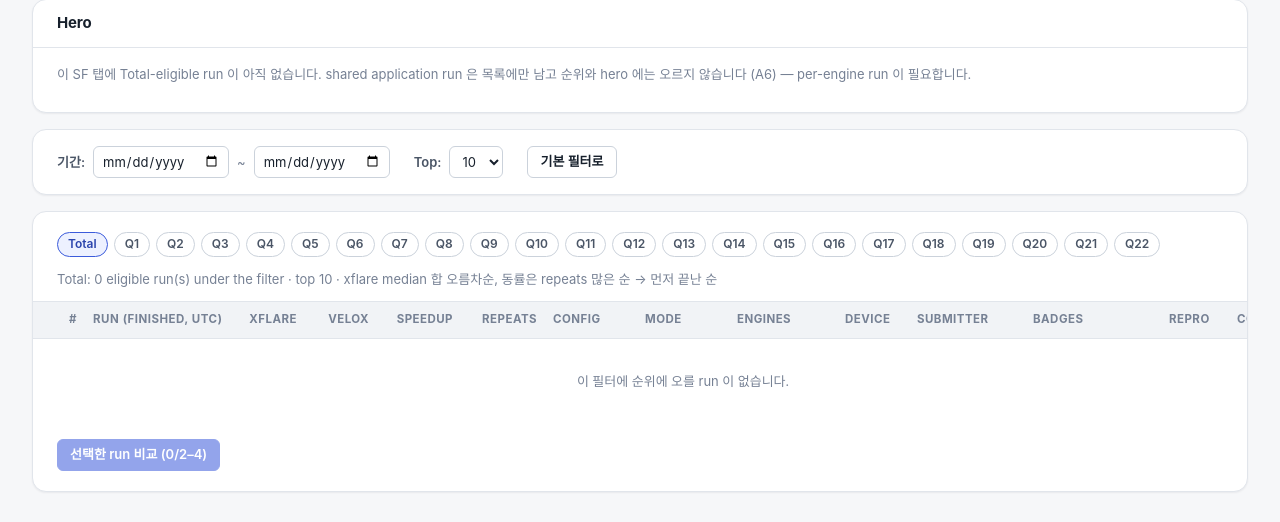
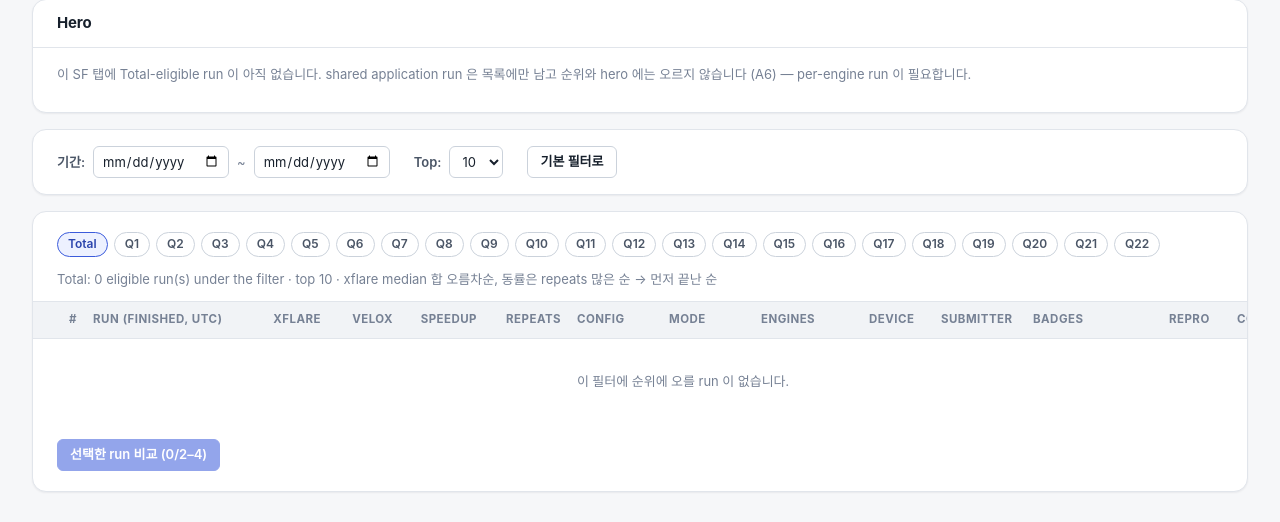
Before and after one commit to xcena-dev/xflare-leaderboard, a Flask app: page /b/xflare_leaderboard in a window 1280 px wide. Shown: the part 286-808 px from the top of the page. Run offline with Flask 2, Linux system fonts and the light colour scheme.

Commit message:
fix: keep wide card content reachable, the UTC header and run-id case
Review findings on the restyle:
- A card no longer clips: every table sits in its own scroller (settings, overrides and devices tables too), and
  long argv entries, notes and reasons wrap.
- The board's Run column is wide enough to show "Run (finished, UTC)".
- Run ids in compare headers keep their case under the upper-cased header labels.
- A table that opens a card sits flush under its head; card padding is two local properties.
- The top bar is one macro; chart colours are read once per chart.

Co-Authored-By: Claude Opus 5.5 <noreply@anthropic.com>

```diff
--- a/static/leaderboard.css
+++ b/static/leaderboard.css
@@ -3,22 +3,27 @@
 
 /* ---- cards: a section with a divided head; tables run to its edges ------ */
 .lb-panel {
+  --panel-py: 20px; --panel-px: var(--space-5);
   background: var(--surface); border: 1px solid var(--border); border-radius: var(--radius-lg);
-  box-shadow: var(--shadow-sm); padding: 20px var(--space-5); margin-bottom: var(--space-4);
-  overflow: hidden;
+  box-shadow: var(--shadow-sm); padding: var(--panel-py) var(--panel-px); margin-bottom: var(--space-4);
 }
 .lb-panel > h3, .lb-hero-head {
-  margin: -20px calc(-1 * var(--space-5)) var(--space-4); padding: 14px var(--space-5);
-  border-bottom: 1px solid var(--border); font-size: 15px;
+  margin: calc(-1 * var(--panel-py)) calc(-1 * var(--panel-px)) var(--space-4); padding: 14px var(--panel-px);
+  border-bottom: 1px solid var(--border);
 }
-.lb-hero-head h3 { font-size: 15px; }
-.lb-panel > .cmp-scroll, .lb-panel > .cmp-table { margin-left: calc(-1 * var(--space-5)); margin-right: calc(-1 * var(--space-5)); }
-.lb-panel > .cmp-table { width: calc(100% + 2 * var(--space-5)); }
-.lb-panel > .cmp-scroll:last-child, .lb-panel > .cmp-table:last-child { margin-bottom: -20px; }
-.lb-panel .cmp-table th:first-child, .lb-panel .cmp-table td:first-child { padding-left: var(--space-5); }
-.lb-panel .cmp-table th:last-child, .lb-panel .cmp-table td:last-child { padding-right: var(--space-5); }
-.lb-panel > * + .cmp-scroll, .lb-panel > * + .cmp-table { margin-top: var(--space-3); }
+.lb-panel > h3, .lb-hero-head h3 { font-size: 15px; }
+/* Every table sits in its own scroller, so a wide one scrolls inside the card instead of spilling out of it. */
+.lb-panel > .cmp-scroll { margin-left: calc(-1 * var(--panel-px)); margin-right: calc(-1 * var(--panel-px)); }
+.lb-panel > * + .cmp-scroll { margin-top: var(--space-3); }
 .lb-panel > .cmp-scroll + .cmp-scroll { margin-top: var(--space-5); }
+/* Flush under the head (the platform's tight card body) and, last in the card, rounded with it. */
+.lb-panel > h3 + .cmp-scroll { margin-top: calc(-1 * var(--space-4)); }
+.lb-panel > h3 + .cmp-scroll th { border-top: 0; }
+.lb-panel > .cmp-scroll:last-child {
+  margin-bottom: calc(-1 * var(--panel-py)); border-radius: 0 0 calc(var(--radius-lg) - 1px) calc(var(--radius-lg) - 1px);
+}
+.lb-panel .cmp-table th:first-child, .lb-panel .cmp-table td:first-child { padding-left: var(--panel-px); }
+.lb-panel .cmp-table th:last-child, .lb-panel .cmp-table td:last-child { padding-right: var(--panel-px); }
 
 /* ---- tabs: SF tabs underline like the platform's; metric tabs are chips -- */
 .lb-tabs {
@@ -78,6 +83,9 @@ td.lb-empty { text-align: center; padding: var(--space-6) var(--space-5); white-
 
 .lb-chart { position: relative; height: 320px; }
 
+/* Wider than the platform's 1320px content column: these pages have no sidebar and the board is 14 columns. */
+.lb-wrap { max-width: 1400px; }
+
 /* ---- board -------------------------------------------------------------- */
 .lb-filters .lb-filter-slot:empty { display: none; }
 .lb-filters select { max-width: 220px; }
@@ -87,7 +95,7 @@ td.lb-empty { text-align: center; padding: var(--space-6) var(--space-5); white-
 .lb-board { min-width: 1300px; }
 .lb-board th, .lb-board td { padding-left: 8px; padding-right: 8px; }
 .lb-board th:nth-child(1) { width: 52px; }
-.lb-board th:nth-child(2) { width: 148px; }
+.lb-board th:nth-child(2) { width: 172px; }
 .lb-board th:nth-child(3), .lb-board th:nth-child(4) { width: 72px; }
 .lb-board th:nth-child(5) { width: 84px; }
 .lb-board th:nth-child(6) { width: 84px; }
@@ -136,6 +144,8 @@ p.lb-badges { margin: 0 0 var(--space-3) 0; }
 .lb-diff { background: var(--surface-2); border: 1px solid var(--border); color: var(--text-2); }
 .lb-notes, .lb-reasons { margin: var(--space-2) 0; padding-left: 20px; font-size: var(--text-sm); }
 .lb-argv { font-size: var(--text-sm); }
+/* Uploaded tokens can be long and unbroken (argv entries, hashes): wrap them rather than run past the card. */
+.lb-notes, .lb-reasons, .lb-argv { overflow-wrap: anywhere; }
 .lb-diff .d-add  { color: var(--diff-add-text); font-weight: 600; }
 .lb-diff .d-del  { color: var(--diff-del-text); }
 .lb-diff .d-hunk { color: var(--accent-text); }
--- a/static/leaderboard.js
+++ b/static/leaderboard.js
@@ -8,16 +8,19 @@
 (function () {
   const QUERIES = Array.from({ length: 22 }, (_, i) => i + 1);
 
-  // Chart colours come from style.css's tokens, so a chart follows the page's light or dark theme as drawn; the
-  // fallbacks (the light theme's) cover a page whose stylesheet did not load.
-  function token(name, fallback) {
-    if (typeof getComputedStyle !== 'function') return fallback;
-    return getComputedStyle(document.documentElement).getPropertyValue(name).replace(/\s+/g, ' ').trim() || fallback;
+  // Chart colours come from style.css's tokens, read once per chart, so a chart follows the page's light or dark
+  // theme as drawn; the fallbacks (the light theme's) cover a page whose stylesheet did not load.
+  function chartColors() {
+    const css = typeof getComputedStyle === 'function' ? getComputedStyle(document.documentElement) : null;
+    const token = (name, fallback) => (css && css.getPropertyValue(name).trim()) || fallback;
+    const xflare = token('--chart-xflare', '#3b5bdb');
+    return {
+      xflare, velox: token('--chart-velox', '#aab3c0'),
+      series: [xflare, token('--chart-2', '#7048e8'), token('--chart-3', '#b7791f'), token('--chart-4', '#1f8a4c')],
+      tick: token('--text-3', '#768194'), grid: token('--border', '#e1e5eb'), legend: token('--text-2', '#4a5566'),
+      font: token('--font', 'sans-serif'),
+    };
   }
-  const xflareColor = () => token('--chart-xflare', '#3b5bdb');
-  const veloxColor = () => token('--chart-velox', '#aab3c0');
-  const seriesColors = () => [xflareColor(), token('--chart-2', '#7048e8'), token('--chart-3', '#b7791f'),
-                              token('--chart-4', '#1f8a4c')];
 
   function el(tag, cls, text) {
     const n = document.createElement(tag);
@@ -99,11 +102,10 @@
   }
 
   // Grouped bars per query, linear or log as the page's toggle stands now.
-  function perQueryChart(canvas, datasets, logBox) {
+  function perQueryChart(canvas, datasets, logBox, colors) {
     if (typeof Chart === 'undefined') return null;
-    const font = { family: token('--font', 'sans-serif'), size: 12 };
-    const tick = token('--text-3', '#768194');
-    const grid = token('--border', '#e1e5eb');
+    const font = { family: colors.font, size: 12 };
+    const { tick, grid } = colors;
     const chart = new Chart(canvas, {
       type: 'bar',
       data: { labels: QUERIES.map(q => `Q${q}`), datasets },
@@ -117,7 +119,7 @@
         },
         plugins: {
           legend: { align: 'end',
-                    labels: { color: token('--text-2', '#4a5566'), font, boxWidth: 10, boxHeight: 10,
+                    labels: { color: colors.legend, font, boxWidth: 10, boxHeight: 10,
                               useBorderRadius: true, borderRadius: 2 } },
         },
       },
@@ -278,10 +280,11 @@
       kv(meta, 'Finished', fmtTs(hero.finished_at));
       kv(meta, 'Devices', fmtDevices(hero));
       kv(meta, 'Badges', badgeList(hero.badges, cfg.badge_class));
+      const colors = chartColors();
       chart = perQueryChart(document.getElementById('hero-chart'), [
-        bar('xflare', hero.per_query.map(p => p.xflare_ms), xflareColor()),
-        bar('velox', hero.per_query.map(p => p.velox_ms), veloxColor()),
-      ], heroLog);
+        bar('xflare', hero.per_query.map(p => p.xflare_ms), colors.xflare),
+        bar('velox', hero.per_query.map(p => p.velox_ms), colors.velox),
+      ], heroLog, colors);
     }
 
     // A6: shared-application runs under the filter, stored and listed but never ranked, named under the board
@@ -462,10 +465,11 @@
   function initRun() {
     const run = JSON.parse(document.getElementById('lb-run-data').textContent);
     const logBox = document.getElementById('run-log');
+    const colors = chartColors();
     const chart = perQueryChart(document.getElementById('run-chart'), [
-      bar('xflare', run.xflare, xflareColor()),
-      bar('velox', run.velox, veloxColor()),
-    ], logBox);
+      bar('xflare', run.xflare, colors.xflare),
+      bar('velox', run.velox, colors.velox),
+    ], logBox, colors);
     bindLogToggle(logBox, () => chart);
 
     // No copy button when no command is offered; withdraw below
@@ -505,10 +509,10 @@
   function initCompare() {
     const data = JSON.parse(document.getElementById('lb-compare-data').textContent);
     const logBox = document.getElementById('compare-log');
-    const colors = seriesColors();
+    const colors = chartColors();
     const chart = perQueryChart(document.getElementById('compare-chart'),
-                                data.series.map((s, i) => bar(data.names[i], s, colors[i % colors.length])),
-                                logBox);
+                                data.series.map((s, i) => bar(data.names[i], s, colors.series[i % colors.series.length])),
+                                logBox, colors);
     bindLogToggle(logBox, () => chart);
     const only = document.getElementById('params-only-diff');
     only.addEventListener('change', () => {
--- a/static/style.css
+++ b/static/style.css
@@ -1,6 +1,6 @@
 /* Base for the leaderboard pages: the XFLARE Developer Platform's design tokens (light and dark under the same
    names), the top bar and page head, buttons, tables, the filter bar and chart tools. leaderboard.css adds the
-   page-specific parts. No external fonts: the service runs on a network without internet access. */
+   page-specific parts. Like the platform, it uses the system font stack: no font files to ship. */
 :root {
   --font: ui-sans-serif, -apple-system, BlinkMacSystemFont, "Segoe UI", "Apple SD Gothic Neo",
           "Noto Sans KR", Roboto, "Helvetica Neue", Arial, sans-serif;
@@ -145,8 +145,7 @@ input[type=checkbox] { accent-color: var(--accent); }
 .lb-crumbs .lb-here { color: var(--text); font-weight: 600; white-space: nowrap; overflow: hidden; text-overflow: ellipsis; }
 
 /* ---- page body and head ------------------------------------------------- */
-/* Wider than the platform's 1320px content column: these pages have no sidebar and the board is 14 columns. */
-.detail-wrap { padding: var(--space-6); max-width: 1400px; margin: 0 auto; }
+.detail-wrap { padding: var(--space-6); max-width: 1320px; margin: 0 auto; }
 .lb-page-head {
   display: flex; align-items: flex-start; justify-content: space-between; gap: var(--space-4);
   flex-wrap: wrap; margin-bottom: var(--space-5);
@@ -197,6 +196,8 @@ input[type=checkbox] { accent-color: var(--accent); }
 .cmp-table tbody tr:hover td { background: color-mix(in srgb, var(--surface-2) 60%, transparent); }
 .cmp-table .num { text-align: right; }
 .cmp-table code { font-size: 12.5px; }
+/* A run id in a header is data, not a label: keep its case. */
+.cmp-table th .lb-id { text-transform: none; }
 .cmp-scroll { overflow-x: auto; }
 
 .diff-good { color: var(--ok); }
--- a/templates/leaderboard.html
+++ b/templates/leaderboard.html
@@ -1,3 +1,4 @@
+{%- from "leaderboard_macros.html" import topbar -%}
 <!doctype html>
 <html lang="ko">
 <head>
@@ -8,13 +9,7 @@
   <script src="https://cdn.jsdelivr.net/npm/chart.js@4.4.1/dist/chart.umd.min.js"></script>
 </head>
 <body data-page="board">
-<header class="lb-header">
-  <a class="lb-brand" href="{{ url_for('leaderboard.board_page') }}">
-    <span class="lb-brand-mark" aria-hidden="true">X</span>
-    <span class="lb-brand-text"><span class="lb-brand-name">XFLARE</span><span class="lb-brand-sub">Leaderboard</span></span>
-  </a>
-  <nav class="lb-crumbs" aria-label="Breadcrumb"><span class="lb-here">{{ benchmark.title }}</span></nav>
-</header>
+{{ topbar([(benchmark.title, none)]) }}
 
 <main class="detail-wrap lb-wrap" style="--bench-color: {{ benchmark.color or '#6366F1' }};">
   <div class="lb-page-head">
--- a/templates/leaderboard_macros.html
+++ b/templates/leaderboard_macros.html
@@ -11,12 +11,28 @@
 {%- macro more(items, limit, tag='p') -%}
   {%- if items | length > limit -%}<{{ tag }} class="lb-more">{{ items | length - limit }} more — see raw JSON</{{ tag }}>{%- endif -%}
 {%- endmacro -%}
+{#- The top bar: the platform's brand, then the breadcrumbs as (label, href) pairs; href none marks the current page. -#}
+{%- macro topbar(crumbs) -%}
+<header class="lb-header">
+  <a class="lb-brand" href="{{ url_for('leaderboard.board_page') }}">
+    <span class="lb-brand-mark" aria-hidden="true">X</span>
+    <span class="lb-brand-text"><span class="lb-brand-name">XFLARE</span><span class="lb-brand-sub">Leaderboard</span></span>
+  </a>
+  <nav class="lb-crumbs" aria-label="Breadcrumb">
+    {%- for label, href in crumbs -%}
+    {%- if not loop.first %}<span class="lb-sep">/</span>{% endif -%}
+    {%- if href %}<a href="{{ href }}">{{ label }}</a>{% else %}<span class="lb-here">{{ label }}</span>{% endif -%}
+    {%- endfor -%}
+  </nav>
+</header>
+{%- endmacro -%}
 {#- A settings map as web._settings built it: a key/value table, or the reason there is none. -#}
 {%- macro settings_table(view, limit) -%}
   {%- if not view.recorded -%}<p class="lb-note lb-dim">not recorded</p>
   {%- elif view['items'] is none -%}<p class="lb-note">not a key/value object — see raw JSON</p>
   {%- elif not view.count -%}<p class="lb-note">none ({})</p>
   {%- else -%}
+  <div class="cmp-scroll">
   <table class="cmp-table lb-table">
     <thead><tr><th>Key</th><th>Value</th></tr></thead>
     <tbody>
@@ -25,6 +41,7 @@
     {% endfor %}
     </tbody>
   </table>
+  </div>
   {%- if view.count > limit -%}<p class="lb-more">{{ view.count - limit }} more — see raw JSON</p>{%- endif -%}
   {%- endif -%}
 {%- endmacro -%}
```
Also changed, not shown: templates/leaderboard_compare.html (+5 -13 lines), templates/leaderboard_run.html (+6 -10 lines).
